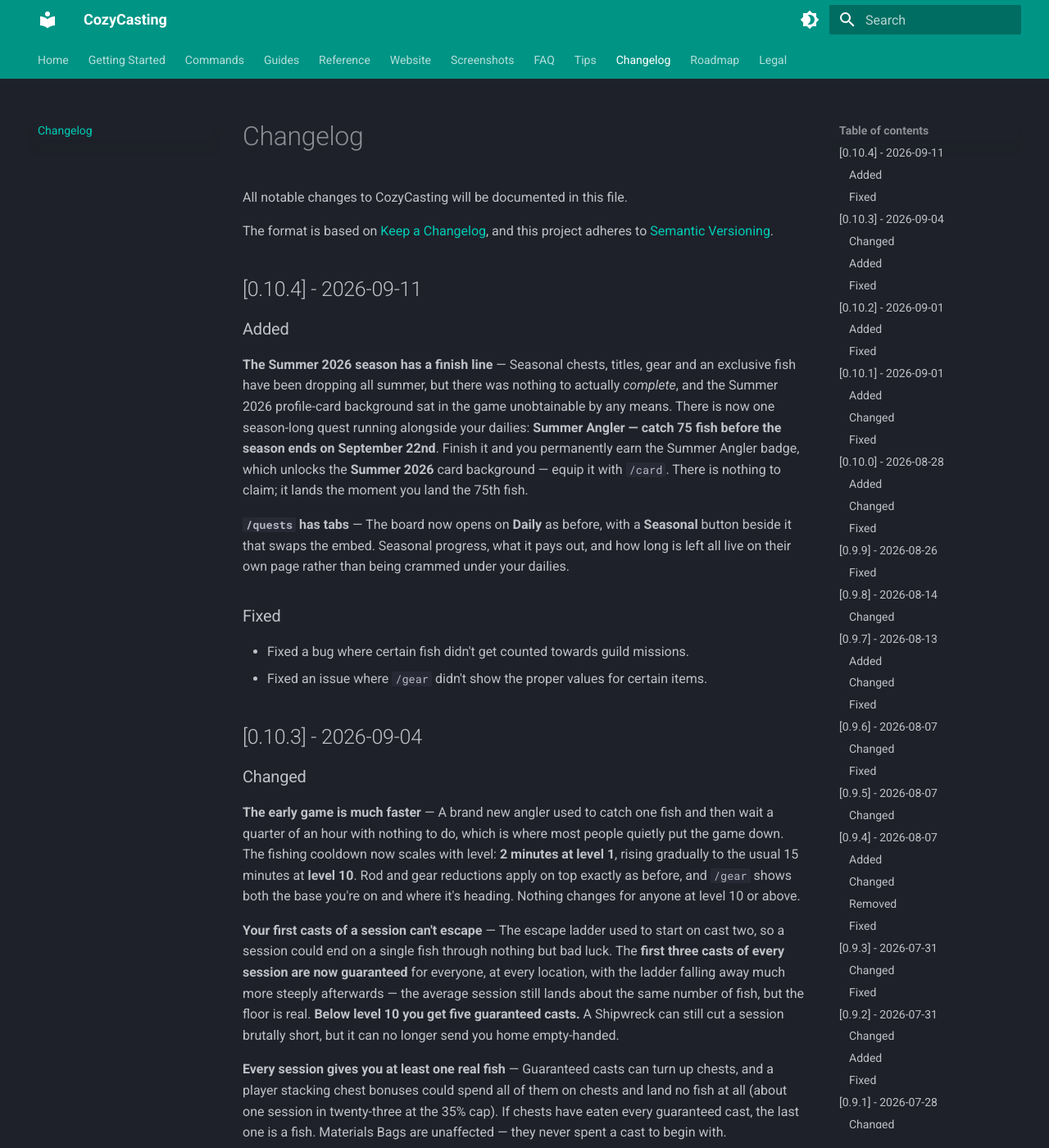
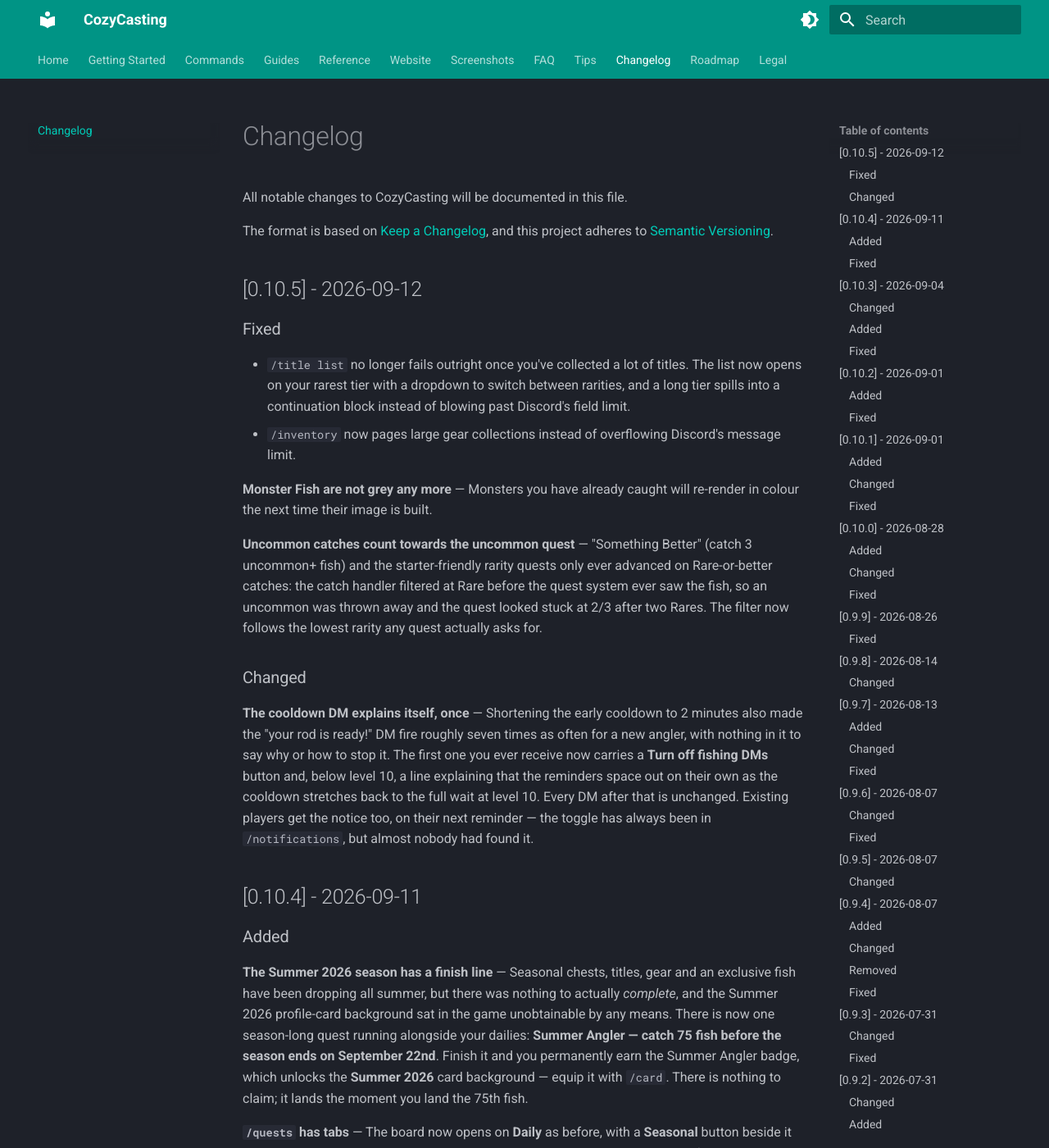
Before and after one commit to CozyCasting/Docs, an MkDocs documentation site: the page built from docs/changelog.md, in a window 1280 px wide and 1400 px high. Shown: the whole window at 82% size. Built offline with MkDocs 1.6.1 and Material for MkDocs 9.7.7, drawn with Linux system fonts in a browser that asks for light colours.

Commit message:
docs: update from cozyCasting3 2026-09-13

```diff
--- a/docs/changelog.md
+++ b/docs/changelog.md
@@ -4,6 +4,21 @@ All notable changes to CozyCasting will be documented in this file.
 
 The format is based on [Keep a Changelog](https://keepachangelog.com/en/1.1.0/),
 and this project adheres to [Semantic Versioning](https://semver.org/spec/v2.0.0.html).
+
+## [0.10.5] - 2026-09-12
+
+### Fixed
+
+- `/title list` no longer fails outright once you've collected a lot of titles. The list now opens on your rarest tier with a dropdown to switch between rarities, and a long tier spills into a continuation block instead of blowing past Discord's field limit.
+- `/inventory` now pages large gear collections instead of overflowing Discord's message limit.
+
+**Monster Fish are not grey any more** — Monsters you have already caught will re-render in colour the next time their image is built.
+
+**Uncommon catches count towards the uncommon quest** — "Something Better" (catch 3 uncommon+ fish) and the starter-friendly rarity quests only ever advanced on Rare-or-better catches: the catch handler filtered at Rare before the quest system ever saw the fish, so an uncommon was thrown away and the quest looked stuck at 2/3 after two Rares. The filter now follows the lowest rarity any quest actually asks for.
+
+### Changed
+
+**The cooldown DM explains itself, once** — Shortening the early cooldown to 2 minutes also made the "your rod is ready!" DM fire roughly seven times as often for a new angler, with nothing in it to say why or how to stop it. The first one you ever receive now carries a **Turn off fishing DMs** button and, below level 10, a line explaining that the reminders space out on their own as the cooldown stretches back to the full wait at level 10. Every DM after that is unchanged. Existing players get the notice too, on their next reminder — the toggle has always been in `/notifications`, but almost nobody had found it.
 
 ## [0.10.4] - 2026-09-11
 
```
